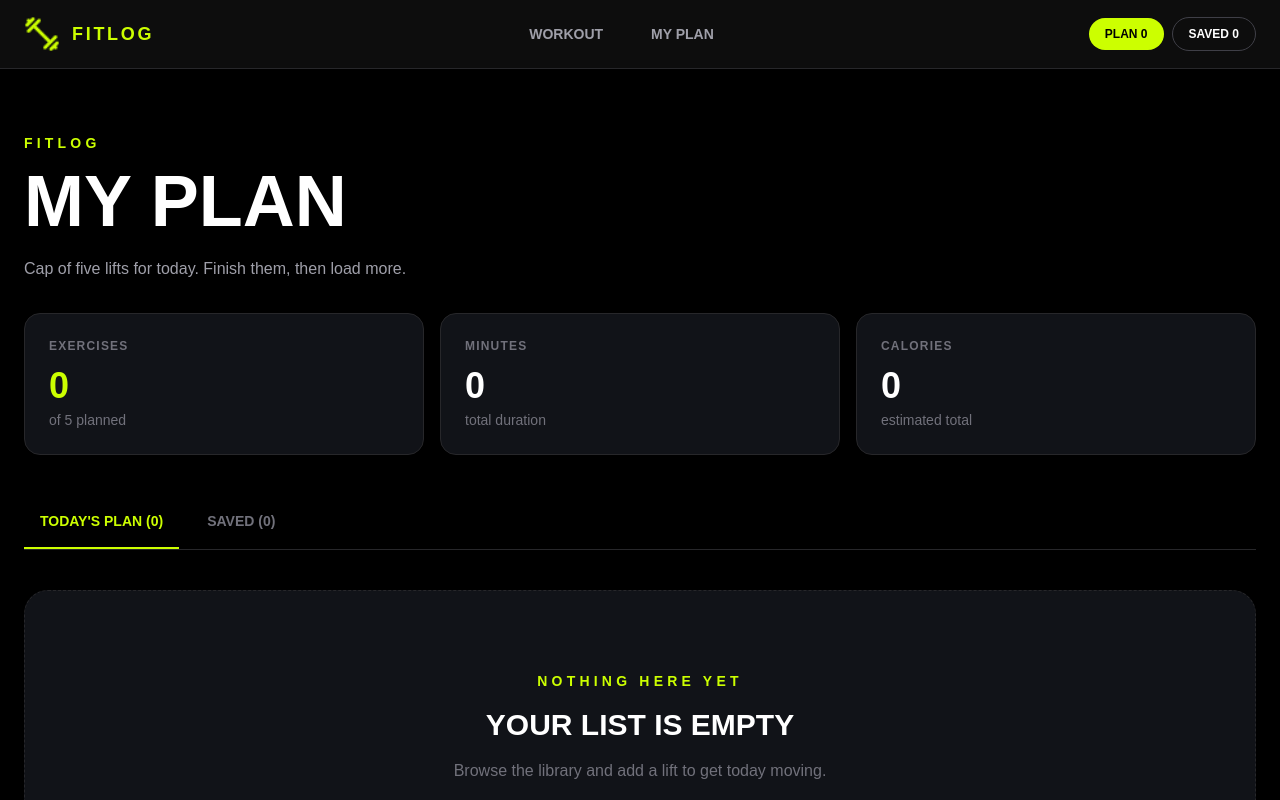
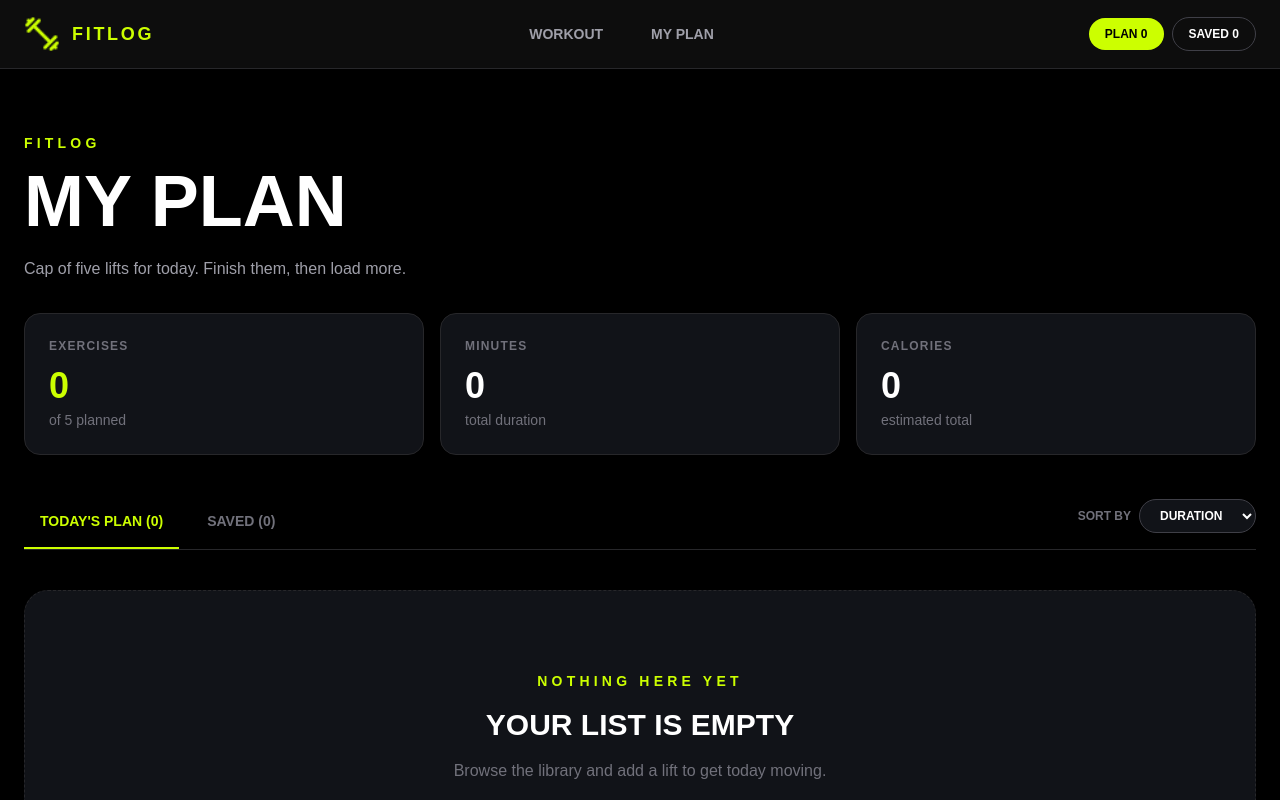
Before and after one commit to fahija29/assignment6, a Next.js app: page /my-plan in a window 1280 px wide. Shown: the top 800 px of the page. Built offline with nearby package versions, Linux system fonts and the light colour scheme.

Commit message:
sort by added

```diff
--- a/app/my-plan/page.tsx
+++ b/app/my-plan/page.tsx
@@ -27,6 +27,8 @@ type Workout = {
   instructions: string[];
 };
 
+type SortOption = "duration" | "calories" | "rating";
+
 function MyPlanContent() {
   const searchParams = useSearchParams();
   const router = useRouter();
@@ -34,6 +36,7 @@ function MyPlanContent() {
   const [plan, setPlan] = useState<Workout[]>([]);
   const [saved, setSaved] = useState<Workout[]>([]);
   const [message, setMessage] = useState("");
+  const [sortBy, setSortBy] = useState<SortOption>("duration");
 
   const messageTimer = useRef<ReturnType<typeof setTimeout> | null>(null);
 
@@ -143,6 +146,20 @@ function MyPlanContent() {
   const currentWorkouts =
     activeTab === "plan" ? plan : saved;
 
+  // Sort current list
+  const sortedWorkouts = [...currentWorkouts].sort((a, b) => {
+  if (sortBy === "duration") {
+
+    return a.duration - b.duration;
+  }
+
+  if (sortBy === "calories") {
+
+    return b.caloriesBurned - a.caloriesBurned;
+  }
+
+  return b.rating - a.rating;
+});
   return (
     <div className="min-h-screen bg-black text-white">
 
@@ -222,7 +239,10 @@ function MyPlanContent() {
       >
         <div className="mx-auto max-w-7xl">
 
-          <div className="flex gap-3 border-b border-zinc-800">
+          <div className="flex flex-wrap items-center justify-between gap-4 border-b border-zinc-800">
+
+            {/* TABS */}
+            <div className="flex gap-3">
 
               {/* TODAY'S PLAN */}
               <button
@@ -255,6 +275,39 @@ function MyPlanContent() {
               </button>
 
             </div>
+
+            {/* SORT BY */}
+            <div className="flex items-center gap-2 pb-3">
+              <label
+                htmlFor="sortBy"
+                className="text-xs font-black uppercase text-zinc-500"
+              >
+                Sort By
+              </label>
+
+              <select
+                id="sortBy"
+                value={sortBy}
+                onChange={(e) =>
+                  setSortBy(e.target.value as SortOption)
+                }
+                className="rounded-full border border-zinc-700 bg-[#111318] px-4 py-2 text-xs font-black uppercase text-white outline-none transition focus:border-[#ccff00]"
+              >
+                <option value="duration">
+                  Duration
+                </option>
+
+                <option value="calories">
+                  Calories
+                </option>
+
+                <option value="rating">
+                  Rating
+                </option>
+              </select>
+            </div>
+
+          </div>
         </div>
       </section>
 
@@ -271,7 +324,7 @@ function MyPlanContent() {
       <section className="px-6 py-10">
         <div className="mx-auto max-w-7xl">
 
-          {currentWorkouts.length === 0 ? (
+          {sortedWorkouts.length === 0 ? (
             <div className="rounded-3xl border border-dashed border-zinc-800 bg-[#111318] px-6 py-20 text-center">
 
               <p className="text-sm font-black tracking-[0.3em] text-[#ccff00]">
@@ -298,7 +351,7 @@ function MyPlanContent() {
 
             <div className="grid grid-cols-1 gap-6 md:grid-cols-2">
 
-              {currentWorkouts.map((workout) => (
+              {sortedWorkouts.map((workout) => (
                 <div
                   key={workout.id}
                   className="overflow-hidden rounded-3xl border border-zinc-800 bg-[#111318]"
```
Lines whose indentation alone changed are shown as unchanged.
